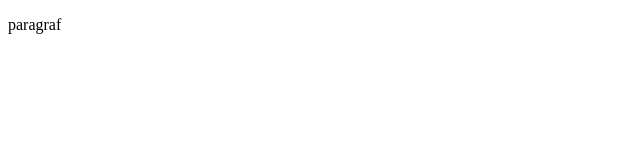
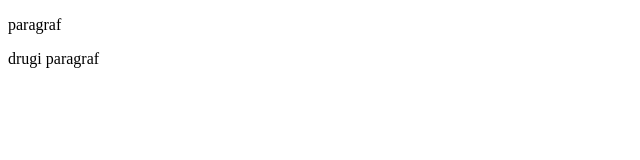
Before and after one commit to andszymanski/gitjestgit, a plain HTML site: page pliki/index.html in a window 1280 px wide. Shown: the full height of the page, 0-640 px from the left. Drawn offline with Linux system fonts and the light colour scheme.

Commit message:
drugi paragraf

```diff
--- a/pliki/index.html
+++ b/pliki/index.html
@@ -8,5 +8,7 @@
 </head>
 <body>
     <p>paragraf</p>
+    <p>drugi paragraf
+    </p>
 </body>
 </html>
```
